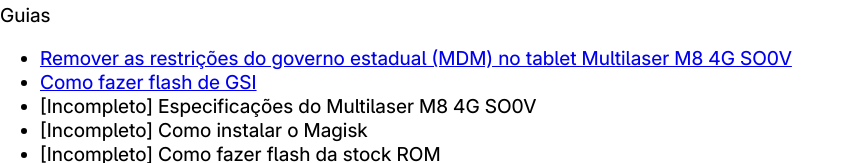
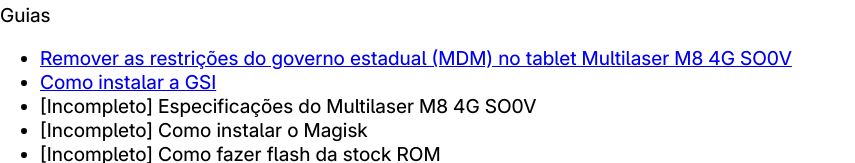
Before and after one commit to ruanv0/ruanv0.github.io, a plain HTML site: page index.html in a window 1280 px wide. Shown: the part 138-301 px from the top of the page, without its empty margins (0-855 px from the left). Drawn offline with Linux system fonts and the light colour scheme.

Commit message:
Correções de erros e mudanças de nomes

```diff
--- a/index.html
+++ b/index.html
@@ -13,7 +13,7 @@
 		<p>Guias</p>
 		<ul>
 			<li><a href="./guias/como-remover-mdm.html">Remover as restrições do governo estadual (MDM) no tablet Multilaser M8 4G SO0V<a/></li>
-			<li><a href="./guias/como-instalar-GSI.html">Como fazer flash de GSI<a/></li>
+			<li><a href="./guias/como-instalar-GSI.html">Como instalar a GSI<a/></li>
 			<li>[Incompleto] Especificações do Multilaser M8 4G SO0V</li>
 			<li>[Incompleto] Como instalar o Magisk</li>
 			<li>[Incompleto] Como fazer flash da stock ROM</li>
```
Also changed, not shown: 1 other file.
